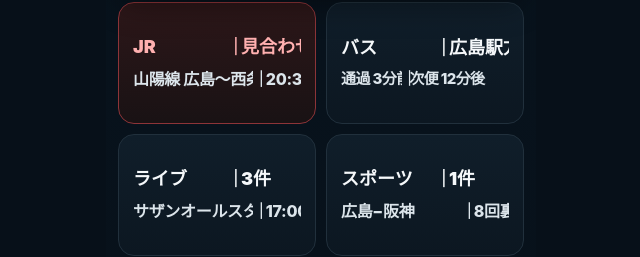
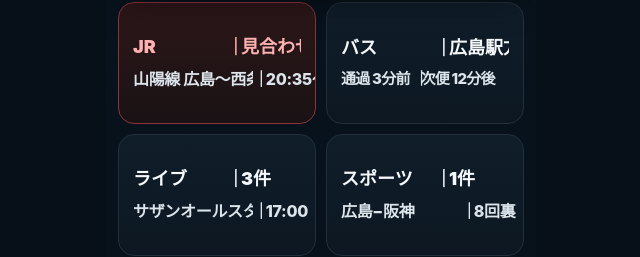
Before and after one commit to atushikurisu99-cmyk/care-taxi-, a plain HTML site: page sales-nav-prototype/index.html in a window 1280 px wide. Both pictures are taken after a click on the button "情報". Shown: the part 156-413 px from the top of the page, 319-959 px from the left. Drawn offline with Linux system fonts and the light colour scheme.

Commit message:
Rebalance aligned separators to keep status and timing visible

```diff
--- a/sales-nav-prototype/index.html
+++ b/sales-nav-prototype/index.html
@@ -163,11 +163,14 @@ main{position:relative;min-height:0;overflow:hidden}
  min-width:0;overflow:hidden;text-overflow:clip;white-space:nowrap
 }
 .info-card .info-sep{text-align:center}
-.info-card .info-main,.info-card .info-right{
+.info-card .info-main{
  min-width:0;overflow:hidden;text-overflow:clip;white-space:nowrap
 }
-.info-card .bus-bottom{font-size:15px;letter-spacing:-.04em}
-.info-card .bus-bottom{grid-template-columns:minmax(0,1fr) .5em 6.65em}
+.info-card .info-right{
+ min-width:0;overflow:visible;text-overflow:clip;white-space:nowrap
+}
+.info-card .bus-bottom{font-size:15px;letter-spacing:-.05em}
+.info-card .bus-bottom{grid-template-columns:minmax(0,1fr) .45em 5.9em}
 .info-card.state-warn{border-color:#7b641e;background:linear-gradient(180deg,#261f10,#171710)}
 .info-card.state-alert{border-color:#8d3438;background:linear-gradient(180deg,#2d1719,#191214)}
 .info-card.state-alert .info-top{color:#ffb0b0}
```
